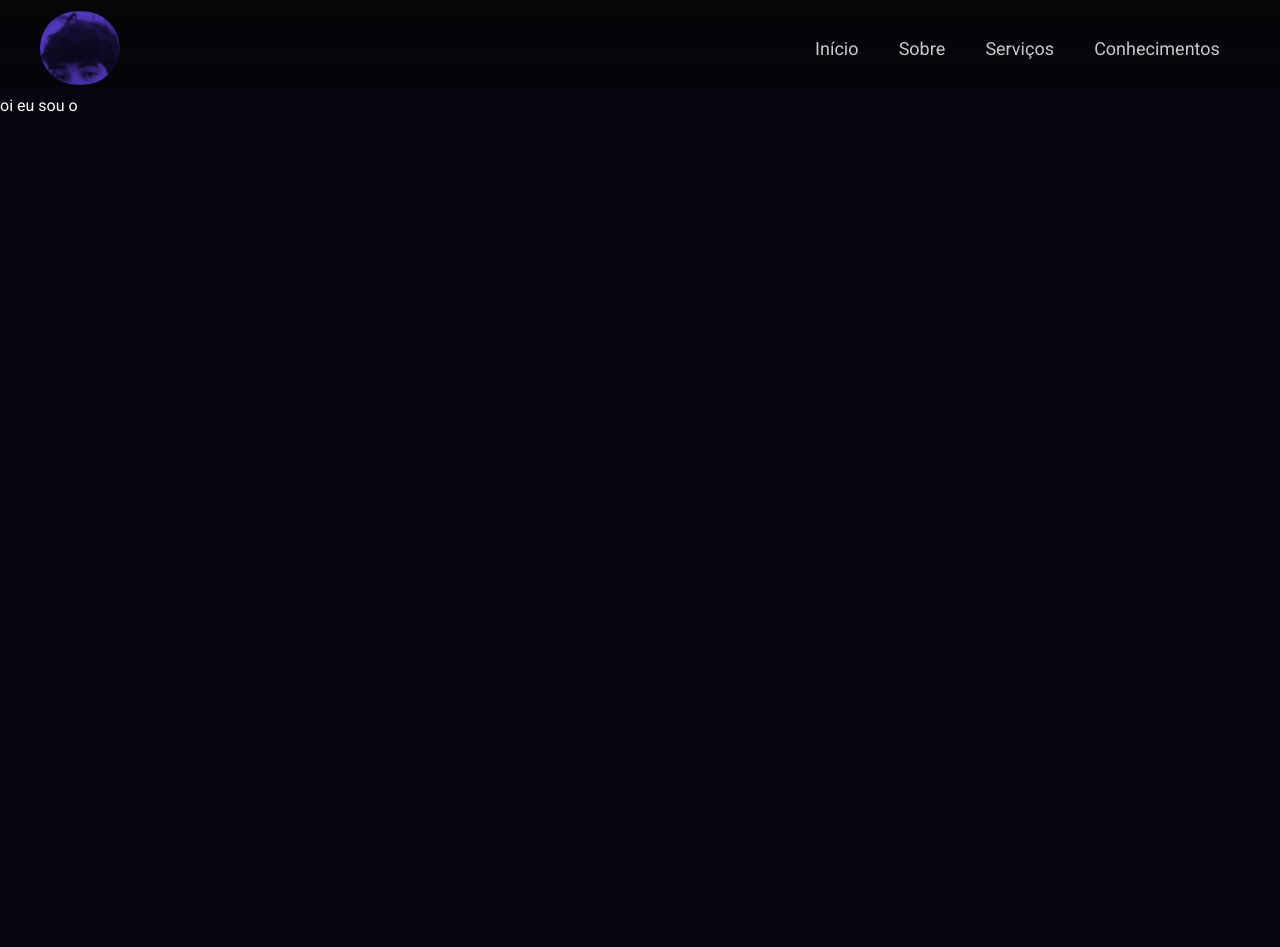
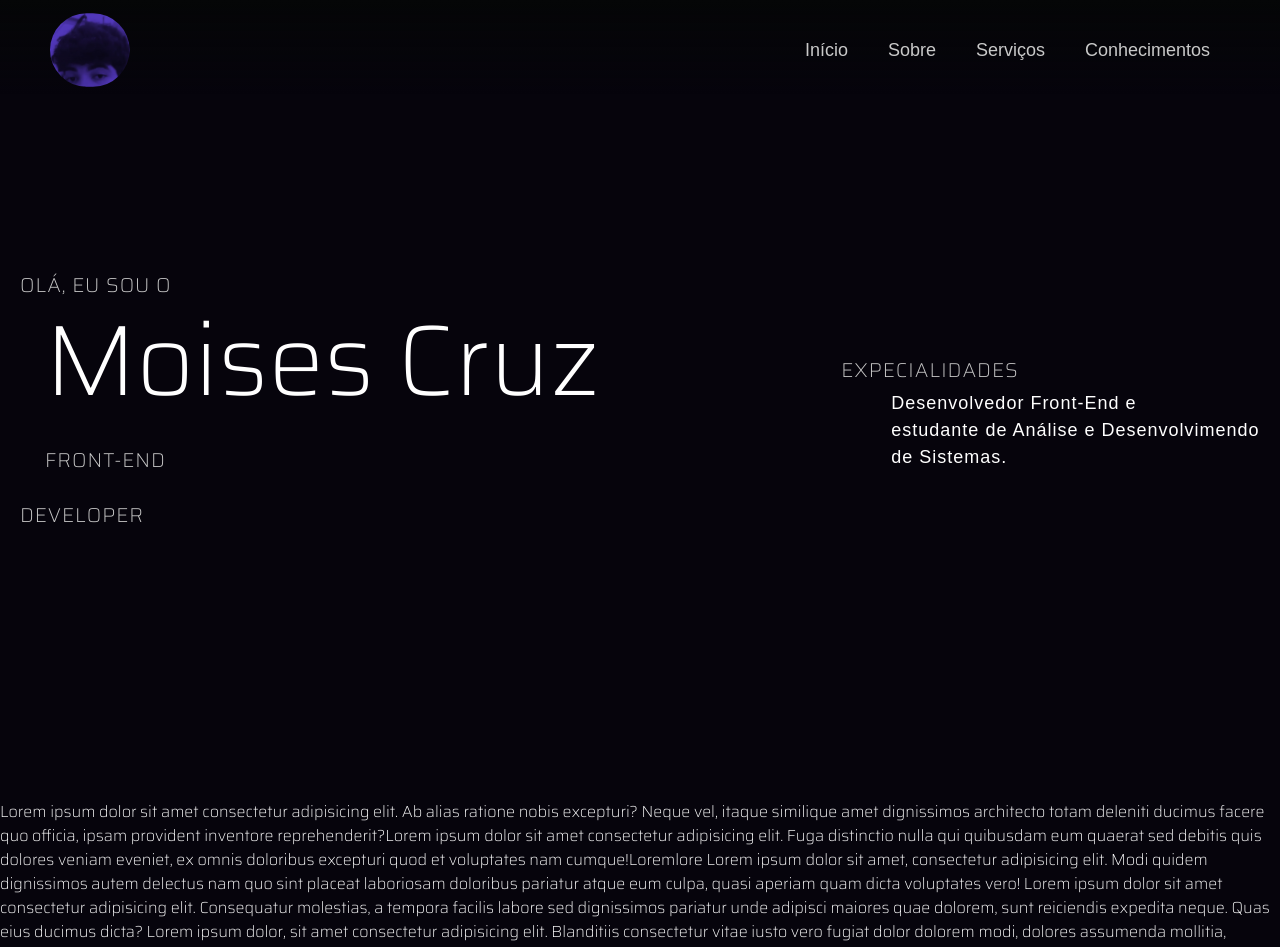
Before and after one commit to codemoises/MyPortfolio, a Next.js app: page / in a window 1280 px wide. Shown: the top 947 px of the page. Before the commit the page ends 800 px from the top, so only its background shows below. Built offline with nearby package versions, Linux system fonts and the light colour scheme.

Commit message:
Ajustes nas posições

```diff
--- a/src/components/Common/DefaultText.tsx
+++ b/src/components/Common/DefaultText.tsx
@@ -7,10 +7,12 @@ interface DefaultTextProps extends TextProps {
 export function Text({ text, ...rest }: DefaultTextProps) {
   return (
     <ChakraText
+      fontFamily="sans-serif"
       fontSize="18px"
       color="#c9c9c9"
       cursor="pointer"
       transition="all 300ms ease"
+      fontWeight=""
 
       _hover={{
         color: "#fefbfb",
--- a/src/components/Header/Menu.tsx
+++ b/src/components/Header/Menu.tsx
@@ -5,9 +5,18 @@ import { Text } from "../Common/DefaultText";
 
 export function Menu() {
   return (
-        <Box width="100%" bgGradient={["linear(180deg, #050607 0%, #05060700 100%)"]} height="94px">
-            <Box margin="0 auto" maxWidth="1200px" padding="8px 0">
-                <Flex justifyContent="space-between" alignItems="center">
+    <Box
+      width="100%"
+      bgGradient={["linear(180deg, #050607 0%, #05060700 100%)"]}
+      height="94px"
+      position="fixed"
+    >
+      <Box margin="0 auto" maxWidth="1200px" padding="10px 0">
+        <Flex
+          padding="0 10px"
+          justifyContent="space-between"
+          alignItems="center"
+        >
           <Logo />
           <Flex width="445px" justifyContent="space-around">
             <NavBarItems />
@@ -35,4 +44,4 @@ const NavBarItems = () => {
       </NavigationOption>
     </>
   );
-}
+};
--- /dev/null
+++ b/src/components/Main/Grids/GridOne/GridOne.tsx
@@ -0,0 +1,16 @@
+import { Box } from "@chakra-ui/react";
+import { PhraseFour, PhraseOne, PhraseThree, PhraseTwo } from "../../phraseVariation";
+
+export function GridOne() {
+  return (
+    <>
+      <Box margin="4px 4px 4px 4px" padding="16px 0">
+        <PhraseOne />
+        <PhraseTwo />
+        <PhraseThree />
+        <PhraseFour />
+
+      </Box>
+    </>
+  );
+}
--- /dev/null
+++ b/src/components/Main/Grids/GridOne/index.tsx
@@ -0,0 +1,8 @@
+import { GridOne } from "./GridOne"
+
+export function Grids() {
+    return (
+        <GridOne />
+
+    );
+}
--- /dev/null
+++ b/src/components/Main/Grids/GridTwo/GridTwo.tsx
@@ -0,0 +1,13 @@
+import { Box } from "@chakra-ui/react";
+import { PhraseSeven, PhraseSix } from "../../phraseVariation";
+
+export function GridTwo() {
+  return (
+    <>
+      <Box margin="72px 4px" padding="16px 0">
+        <PhraseSix />
+        <PhraseSeven />
+      </Box>
+    </>
+  );
+}
--- /dev/null
+++ b/src/components/Main/Grids/GridTwo/index.tsx
@@ -0,0 +1,7 @@
+import { GridTwo } from "./GridTwo"
+
+export function Grids() {
+    return (
+        <GridTwo />
+    );
+}
--- a/src/components/Main/Home.tsx
+++ b/src/components/Main/Home.tsx
@@ -1,7 +1,50 @@
-import { Text } from "@chakra-ui/react";
+import { Box, Flex, Grid, GridItem, Text } from "@chakra-ui/react";
+import { GridOne } from "./Grids/GridOne/GridOne";
+import { GridTwo } from "./Grids/GridTwo/GridTwo";
 
 export function Home() {
-    return (
-        <Text>oi eu sou o</Text>
-    );
+  return (
+    <>
+      <Box>
+        <Flex
+          maxWidth="1440px"
+          height="100vh"
+          margin="0 auto"
+          padding="96px 16px"
+          flexDirection="row"
+          alignItems="center"
+        >
+          <GridOne />
+          <GridTwo />
+        </Flex>
+      </Box>
+
+      <Text>
+        Lorem ipsum dolor sit amet consectetur adipisicing elit. Ab alias
+        ratione nobis excepturi? Neque vel, itaque similique amet dignissimos
+        architecto totam deleniti ducimus facere quo officia, ipsam provident
+        inventore reprehenderit?Lorem ipsum dolor sit amet consectetur
+        adipisicing elit. Fuga distinctio nulla qui quibusdam eum quaerat sed
+        debitis quis dolores veniam eveniet, ex omnis doloribus excepturi quod
+        et voluptates nam cumque!Loremlore Lorem ipsum dolor sit amet,
+        consectetur adipisicing elit. Modi quidem dignissimos autem delectus nam
+        quo sint placeat laboriosam doloribus pariatur atque eum culpa, quasi
+        aperiam quam dicta voluptates vero! Lorem ipsum dolor sit amet
+        consectetur adipisicing elit. Consequatur molestias, a tempora facilis
+        labore sed dignissimos pariatur unde adipisci maiores quae dolorem, sunt
+        reiciendis expedita neque. Quas eius ducimus dicta? Lorem ipsum dolor,
+        sit amet consectetur adipisicing elit. Blanditiis consectetur vitae
+        iusto vero fugiat dolor dolorem modi, dolores assumenda mollitia,
+        doloribus eaque laudantium sint tenetur nemo ea, eligendi asperiores
+        atque. Lorem ipsum dolor sit amet consectetur adipisicing elit. Iure
+        labore atque optio minus ducimus, temporibus itaque perspiciatis veniam
+        quos earum exercitationem aperiam praesentium error et ullam
+        voluptatibus deleniti at alias? Lorem ipsum dolor sit amet consectetur
+        adipisicing elit. Accusamus, placeat possimus doloremque, quam
+        reiciendis necessitatibus delectus, veritatis porro nihil esse quia
+        earum odio. Corporis reprehenderit officia deleniti modi excepturi
+        accusamus?
+      </Text>
+    </>
+  );
 }
--- /dev/null
+++ b/src/components/Main/PhraseVariation.tsx
@@ -0,0 +1,88 @@
+import { Text } from "@chakra-ui/react";
+
+
+export function PhraseOne() {
+  return (
+    <Text
+      color="#c9c9c9"
+      fontSize="20px"
+      letterSpacing="1px"
+      transition="all 0.5s ease"
+      textTransform="uppercase"
+      _hover={{ transform:"translate(10px, 0)" }}>
+        Olá, eu sou o
+    </Text>
+  );
+}
+
+export function PhraseTwo() {
+  return (
+    <Text
+      width="813.328px"
+      color="#ffffff"
+      fontSize="100px"
+      lineHeight="120%"
+      paddingLeft="25px">
+        Moises Cruz
+    </Text>
+  );
+}
+
+export function PhraseThree() {
+  return (
+    <Text
+      color="#c9c9c9"
+      fontSize="20px"
+      letterSpacing="1px"
+      transition="all 0.5s ease"
+      textTransform="uppercase"
+      padding="25px 0 0 25px"
+      _hover={{ transform:"translate(10px, 0)" }}>
+        Front-End
+    </Text>
+  );
+}
+
+export function PhraseFour() {
+  return (
+    <Text
+      color="#c9c9c9"
+      fontSize="20px"
+      letterSpacing="1px"
+      transition="all 0.5s ease"
+      textTransform="uppercase"
+      padding="25px 0 0 0"
+      _hover={{ transform:"translate(10px, 0)" }}>
+        Developer
+    </Text>
+  );
+}
+
+export function PhraseSix() {
+  return (
+    <Text
+      color="#c9c9c9"
+      fontSize="20px"
+      letterSpacing="1px"
+      transition="all 0.5s ease"
+      textTransform="uppercase"
+      padding="25px 0 0 0"
+      _hover={{ transform:"translate(10px, 0)" }}>
+        Expecialidades
+    </Text>
+  );
+}
+
+export function PhraseSeven() {
+  return (
+    <Text
+      fontFamily="sans-serif"
+      color="#ffffff"
+      fontSize="18px"
+      letterSpacing="1px"
+      padding="5px 0 0 50px">
+        Desenvolvedor Front-End e <br />
+        estudante de Análise e Desenvolvimendo de Sistemas.
+    </Text>
+  );
+}
--- a/src/pages/_document.tsx
+++ b/src/pages/_document.tsx
@@ -17,7 +17,7 @@ export default class MyDocument extends Document {
           />
           <link
             rel="stylesheet"
-            href="https://fonts.googleapis.com/css2?family=Roboto:wght@100;400;900&display=swap"
+            href="https://fonts.googleapis.com/css2?family=Mukta:wght@200&family=Saira:wght@100;200;900&display=swap"
           />
           <link rel="shortcut icon" href="/assets/icon/favicon.ico" type="image/x-icon" />
         </Head>
--- a/src/styles/theme.ts
+++ b/src/styles/theme.ts
@@ -10,8 +10,7 @@ export const theme = extendTheme ({
     },
 
     fonts: {
-        heading: "Roboto",
-        body: "Roboto",
+        body: "Saira, sans-serif",
     },
 
     styles: {
```
Lines whose indentation alone changed are shown as unchanged.
